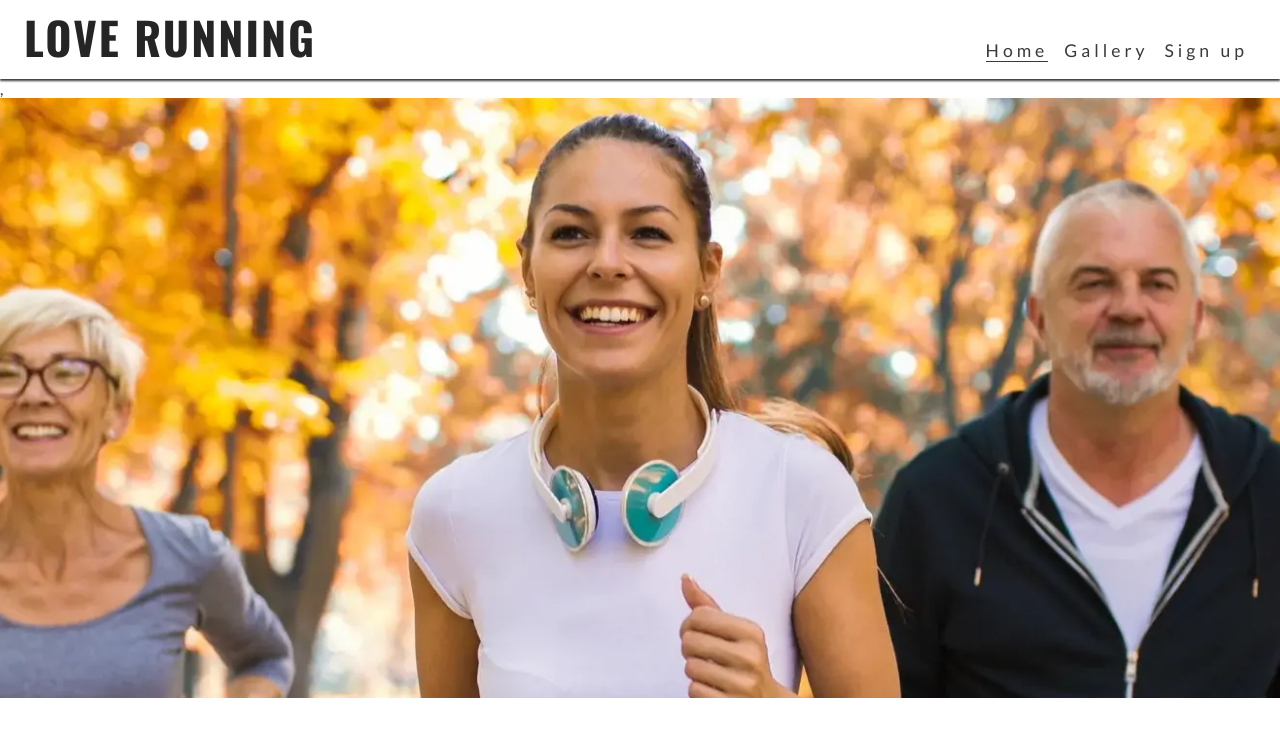
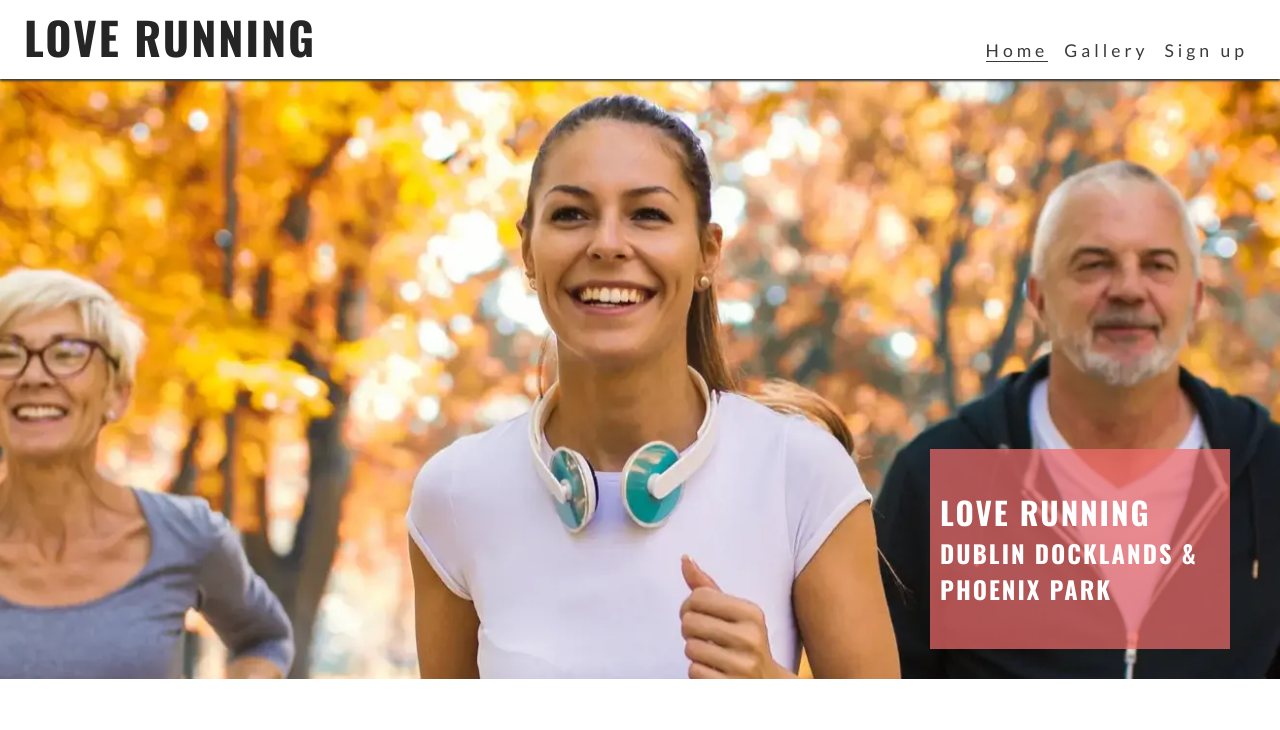
Before and after one commit to Mery369/love-running, a plain HTML site: page index.html in a window 1280 px wide. Shown: the top 730 px of the page. Drawn offline with nearby package versions, Linux system fonts and the light colour scheme.

Commit message:
Add cover text

```diff
--- a/assets/css/style.css
+++ b/assets/css/style.css
@@ -17,6 +17,12 @@ body{
     color: #3a3a3a;
     font-family: 'Lato', sans-serif;
 }
+h1, h2, h3 {
+    font-family: 'Oswald', sans-serif;
+    text-transform: uppercase;
+    letter-spacing: 2px;
+    color: #252525;
+}
 /*Header*/
 header{
     background-color:#ffffff;
@@ -34,12 +40,7 @@ header a {
     text-decoration: none;
     color:inherit;
 }
-h1 {
-    font-family: 'Oswald', sans-serif;
-    text-transform: uppercase;
-    letter-spacing: 2px;
-    color: #252525;
-}
+
 #menu {
 font-size: 110%;
 letter-spacing: 4px;
@@ -84,7 +85,22 @@ margin-top: 47px;
     height: 600px;
     width: 100%;
     background: url("../images/hero-image.webp") no-repeat center center/cover;
+    position: relative;
 
+}
+#cover-text {
+    /*Final rgba value sets the opacity so it is semitransparent*/
+    background-color:rgba(241, 109, 107, .7) ;
+    font-size:130%;
+    position: absolute;
+    bottom: 30px;
+    width: 80%;
+    min-height: 200px;
+    padding-top: 40px;
+    padding-left: 10px;
+}
+#cover-text > h2,#cover-text > h3 {
+    color: #ffffff;
 }
 /*footer*/
 #social-networks {
@@ -129,6 +145,10 @@ margin-top: 47px;
         /*push main content down to accomodate larger header*/
         margin-top:79px;
     }
+    #cover-text {
+        width: 300px;
+        right: 50px;
+    }
 }
 /*larger devices(laptops and desktops, 992px & up)*/
 @media screen and (min-width:992px ) {
--- a/index.html
+++ b/index.html
@@ -41,7 +41,12 @@
 
     <!--main content-->
     <main>
-      ,<section id="hero"></section>
+      <section id="hero">
+        <div id="cover-text">
+        <h2>Love Running</h2>
+        <h3>Dublin Docklands & Phoenix Park</h3>
+      </div>
+      </section>
     </main>
 
     <!--footer-->
```
